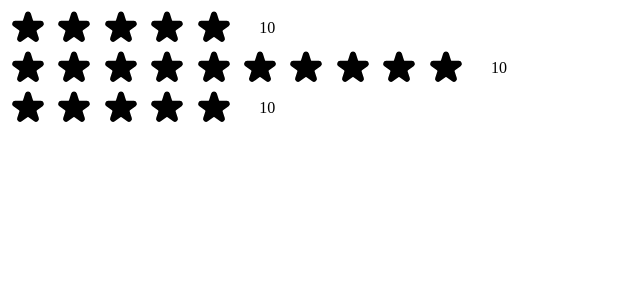
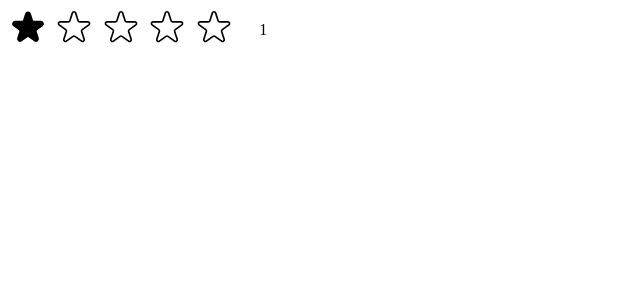
Before and after one commit to gkaizu/react-usepopcorn-fetch, a React (Create React App) app: page / in a window 1280 px wide. Shown: the top 300 px of the page, without its empty margins (0-640 px from the left). Built offline with nearby package versions, Linux system fonts and the light colour scheme.

Commit message:
added empty star and increment star rating

```diff
--- a/src/StarRating.js
+++ b/src/StarRating.js
@@ -1,3 +1,5 @@
+import { useState } from "react";
+
 const containerStyle = {
   display: "flex",
   alignItems: "center",
@@ -15,20 +17,29 @@ const textStyle = {
 };
 
 export default function StarRating({ maxRating = 5 }) {
+  const [rating, setRating] = useState(1);
+
+  function handleRating(rating) {
+    setRating(rating);
+  }
+
   return (
     <div style={containerStyle}>
       <div style={starContainerStyle}>
         {Array.from({ length: maxRating }, (_, i) => (
-          <Star key={i} />
+          <Star key={i} onRate={() => handleRating(i + 1)}
+          full={rating >= i + 1} />
         ))}
       </div>
-      <p style={textStyle}>10</p>
+      <p style={textStyle}>{rating || ""}</p>
     </div>
   );
 }
 
-function Star() {
+function Star({ onRate, full }) {
   return (
+    <span onClick={onRate}>
+      {full ? (
         <svg
           xmlns="http://www.w3.org/2000/svg"
           viewBox="0 0 20 20"
@@ -40,6 +51,25 @@ function Star() {
         >
           <path d="M9.049 2.927c.3-.921 1.603-.921 1.902 0l1.07 3.292a1 1 0 00.95.69h3.462c.969 0 1.371 1.24.588 1.81l-2.8 2.034a1 1 0 00-.364 1.118l1.07 3.292c.3.921-.755 1.688-1.54 1.118l-2.8-2.034a1 1 0 00-1.175 0l-2.8 2.034c-.784.57-1.838-.197-1.539-1.118l1.07-3.292a1 1 0 00-.364-1.118L2.98 8.72c-.783-.57-.38-1.81.588-1.81h3.461a1 1 0 00.951-.69l1.07-3.292z" />
         </svg>
+      ) : (
+        <svg
+          xmlns="http://www.w3.org/2000/svg"
+          viewBox="0 0 24 24"
+          fill="none"
+          width="40px"
+          height="40px"
+          cursor="pointer"
+          stroke="#000"
+        >
+          <path
+            strokeLinecap="round"
+            strokeLinejoin="round"
+            strokeWidth="{2}"
+            d="M11.049 2.927c.3-.921 1.603-.921 1.902 0l1.519 4.674a1 1 0 00.95.69h4.915c.969 0 1.371 1.24.588 1.81l-3.976 2.888a1 1 0 00-.363 1.118l1.518 4.674c.3.922-.755 1.688-1.538 1.118l-3.976-2.888a1 1 0 00-1.176 0l-3.976 2.888c-.783.57-1.838-.197-1.538-1.118l1.518-4.674a1 1 0 00-.363-1.118l-3.976-2.888c-.784-.57-.38-1.81.588-1.81h4.914a1 1 0 00.951-.69l1.519-4.674z"
+          />
+        </svg>
+      )}
+    </span>
   );
 }
 
@@ -60,18 +90,6 @@ FULL STAR
 
 EMPTY STAR
 
-<svg
-  xmlns="http://www.w3.org/2000/svg"
-  fill="none"
-  viewBox="0 0 24 24"
-  stroke="#000"
->
-  <path
-    strokeLinecap="round"
-    strokeLinejoin="round"
-    strokeWidth="{2}"
-    d="M11.049 2.927c.3-.921 1.603-.921 1.902 0l1.519 4.674a1 1 0 00.95.69h4.915c.969 0 1.371 1.24.588 1.81l-3.976 2.888a1 1 0 00-.363 1.118l1.518 4.674c.3.922-.755 1.688-1.538 1.118l-3.976-2.888a1 1 0 00-1.176 0l-3.976 2.888c-.783.57-1.838-.197-1.538-1.118l1.518-4.674a1 1 0 00-.363-1.118l-3.976-2.888c-.784-.57-.38-1.81.588-1.81h4.914a1 1 0 00.951-.69l1.519-4.674z"
-  />
-</svg>
+
 
 */
--- a/src/index.js
+++ b/src/index.js
@@ -10,7 +10,5 @@ root.render(
   <React.StrictMode>
     {/*<App />*/}
     <StarRating maxRating={5} />
-    <StarRating maxRating={10} />
-    <StarRating  />
   </React.StrictMode>
 );
```
Lines whose indentation alone changed are shown as unchanged.
